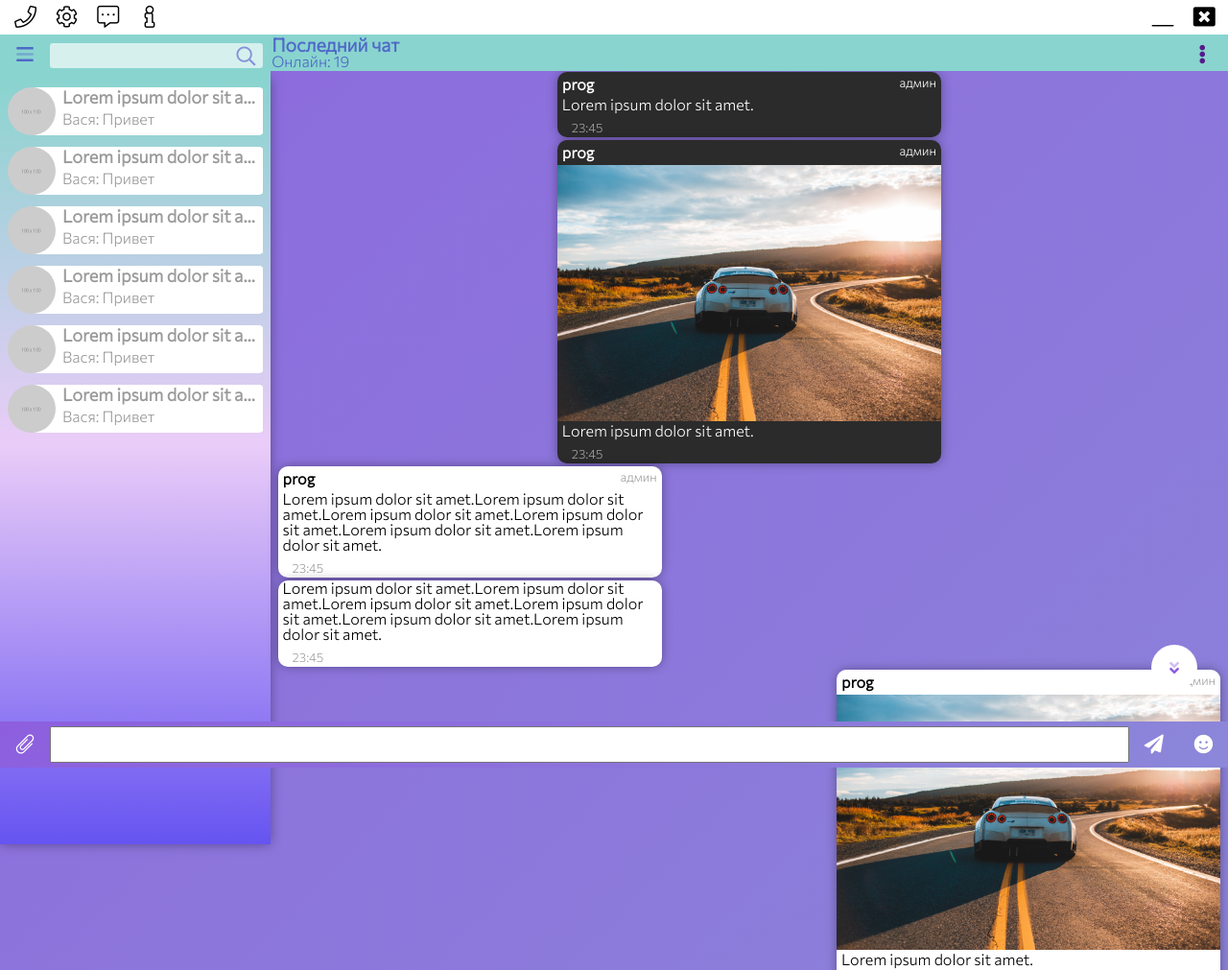
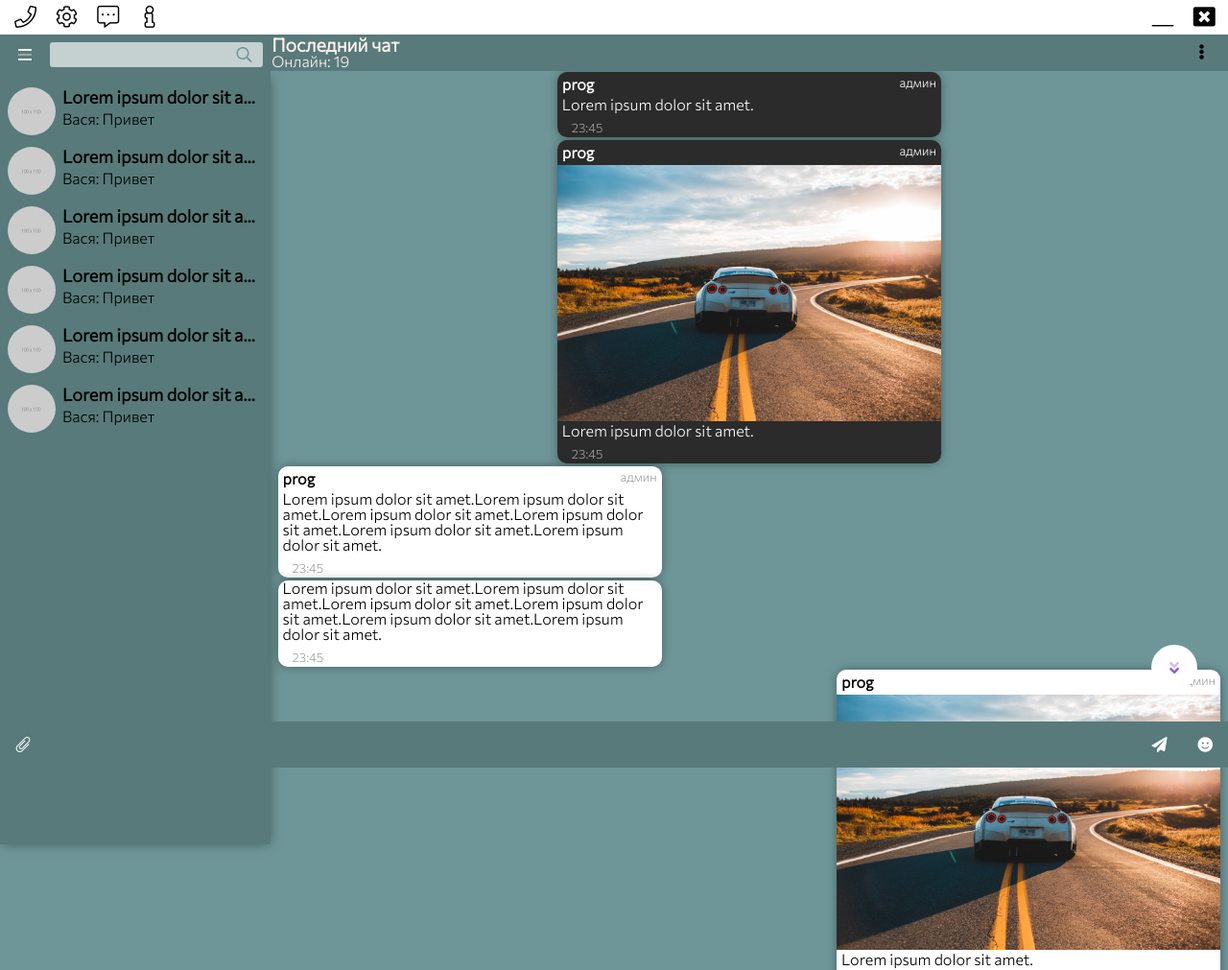
Before and after one commit to Galionix/electron_Call-Help, an Electron app: page src/chat.html in a window 1280 px wide. Shown: the top 1011 px of the page at 96% size. Drawn offline with nearby package versions, Linux system fonts and the light colour scheme; no server answers.

Commit message:
started reworking styles

```diff
--- a/main.js
+++ b/main.js
@@ -1,6 +1,6 @@
-const devtools = 0;
+const devtools = 1;
 // const startpage = "index";
-const startpage = "index";
+const startpage = "chat";
 
 const { app, BrowserWindow, ipcMain } = require("electron");
 
--- a/src/chat.html
+++ b/src/chat.html
@@ -74,7 +74,7 @@
             </ul>
 
         </div>
-        <div id="chat_settings" class="grad">
+        <div id="chat_settings" >
 <div class="toprow">
     <div id="chat__name2"></div>
     <div id="more_chat_settings" class="nav__item2">
@@ -90,10 +90,10 @@
         <div id="drag_layer">
             <div id="drag_hint">Перетащите сюда</div>
         </div>
-        <div class="container grad ">
+        <div class="container ">
 
 
-            <div id="menu" class="grad">
+            <div id="menu"  >
 
                 <div id="usersection">
 
@@ -494,7 +494,7 @@
             </a>
         </div>
 
-        <div class="sending__section grad ">
+        <div class="sending__section  ">
             <a href="">
                 <i class="fal fa-paperclip"></i></a>
             <textarea name="message_text" id="message_text" cols="30" rows="2"></textarea>
--- a/src/styles/scss/_reset.scss
+++ b/src/styles/scss/_reset.scss
@@ -45,3 +45,6 @@ table {
   border-collapse: collapse;
   border-spacing: 0;
 }
+:any-link {
+  color: initial;
+}
--- a/src/styles/scss/chat.scss
+++ b/src/styles/scss/chat.scss
@@ -2,8 +2,20 @@
 @import "reset";
 @import "messages_styling";
 $unhover_transition : 300ms;
-$topcolor: #89d4cf;
-$ontopcolor: #3b42c5bb;
+$topcolor: #b1f4cf ;
+
+// $back_primary: #ace0f9;
+// $back_secondary:  #fff1eb;
+$back_primary: #587A7B;
+$back_secondary:  lighten($back_primary, 10%);
+$font_heavy: 600;
+$font_color_primary: #fff1eb;
+$font_color_secondary: $back_secondary;
+$side_gradient: linear-gradient( #fff1eb 0%, #ace0f9 100%);
+// $side_gradient: linear-gradient(315deg, #9890e3 0%, #b1f4cf 100%);
+// background-image:
+
+// $ontopcolor: white;
 // $topcolor: #93c3f0;
 
 body::-webkit-scrollbar {
@@ -15,7 +27,7 @@ body::-webkit-scrollbar {
     display: flex;
     flex-direction: row;
     position: relative;
-
+    background-color: $back_secondary;
 }
 
 .chat__body {
@@ -27,6 +39,8 @@ body::-webkit-scrollbar {
 }
 
 #menu {
+  background-color: $font_color_secondary;
+
     // display: none;
     // padding: 0.5rem;
     position: absolute;
@@ -55,7 +69,6 @@ body::-webkit-scrollbar {
     height: calc(100vh - 2.2rem);
     border-radius: 0;
     box-shadow: 0px 0px 12px -1px rgba(0, 0, 0, 0.41);
-
 }
 
 #options {
@@ -66,7 +79,7 @@ body::-webkit-scrollbar {
         width: 100%;
         height: 100%;
         // color: #8d5bdf;
-        color: $ontopcolor;
+        color: $font_color_primary;
     }
 
     display: flex;
@@ -82,7 +95,8 @@ body::-webkit-scrollbar {
     padding-bottom: .6rem;
 
 
-    background-color: $topcolor;
+    background-color: $back_primary;
+
 
     //searchback
     // background-image: linear-gradient(to top, #a8edea 0%, #fed6e3 100%);
@@ -103,7 +117,7 @@ body::-webkit-scrollbar {
             left: calc(22vw - 2.2rem);
             top: .8rem;
             // color: gray;
-            color: #3b42c588;
+            color: $font_color_secondary;
 
         }
     }
@@ -128,36 +142,34 @@ body::-webkit-scrollbar {
     // z-index: 1;
     // display: block;
     height: 100vh;
-    // background-image: linear-gradient(to top, #bdc2e8 0%, #bdc2e8 1%, #e6dee9 100%);
-    // background-image: linear-gradient(to top, #3b41c5 0%, #a981bb 49%, #3b41c5 100%);
-    // background-image: linear-gradient(-225deg, #5271C4 0%, #B19FFF 48%, #ECA1FE 100%);
-    background-image: linear-gradient($topcolor 0%, #EACCF8 48%, #6654F1 100%);
+
+    // background-image: $side_gradient;
+    background-color: $back_primary;
     // background-color: #8d5bdf;
     //roomlistback
     // left:  -1.2rem;
     top: 5rem;
     // overflow-y: scroll;
 
-    padding-right: 0.5rem;
     -webkit-box-shadow: 0px 0px 12px -1px rgba(0, 0, 0, 0.41);
     -moz-box-shadow: 0px 0px 12px -1px rgba(0, 0, 0, 0.41);
     box-shadow: 0px 0px 12px -1px rgba(0, 0, 0, 0.41);
     position: fixed;
-    width: calc(22vw - 0.5rem);
+    width: calc(22vw );
 }
 
 #chat_settings {
-    display: flex;
     // justify-content: center;
     // align-items: center;
-    position: fixed;
+    display: flex;
+    height: 70vh;
     top: 15vh;
     left: 25vw;
     width: 50vw;
-    height: 70vh;
     z-index: 122;
     padding: 1rem;
-
+    position: fixed;
+  background-color: $font_color_secondary;
     .toprow {
         width: 100%;
         display: flex;
@@ -171,7 +183,7 @@ body::-webkit-scrollbar {
 
         #chat__name2 {
             color: whitesmoke;
-            font-weight: 800;
+            font-weight: $font_heavy;
             margin-right: auto;
         }
         .nav__item2{
@@ -197,7 +209,7 @@ color: white ;
     left: 22vw;
     position: fixed;
     width: 78vw;
-    background-color: $topcolor;
+    background-color: $back_primary;
 
     padding: 0.1rem;
     display: flex;
@@ -209,6 +221,9 @@ color: white ;
         width: 1rem;
         height: 1rem;
         padding-right: 1rem;
+        a i{
+            color: $font_color_primary;
+        }
     }
 
     .left_info {
@@ -221,19 +236,19 @@ color: white ;
         #online_counter {
 
             font-size: 1rem;
-            color: $ontopcolor;
+            color: $font_color_primary;
         }
 
         #chat__name {
             font-size: 1.2rem;
-            font-weight: 800;
+            font-weight: $font_heavy;
         }
     }
 }
 
 .roomname {
     height: 50%;
-    font-weight: 600;
+    font-weight: $font_heavy;
     font-size: large;
     text-overflow: ellipsis;
     overflow: hidden;
@@ -265,10 +280,19 @@ a {
     text-decoration: none;
 }
 
-.roomlistitem:hover>a {
+.roomlistitem:hover {
     // -webkit-box-shadow: 0px 0px 12px -1px rgba(0,0,0,0.41);
     // -moz-box-shadow: 0px 0px 12px -1px rgba(0,0,0,0.41);
-    box-shadow: 25px 0px 20px -1px rgba(0, 0, 0, 0.41);
+    // box-shadow: 25px 0px 20px -1px rgba(0, 0, 0, 0.41);
+    .texts_container{
+        background-color: lighten(  $back_primary,3% );
+
+        .roomname{
+    color: $font_color_primary;
+
+
+}
+    }
 }
 
 @media (max-width: 450px) {
@@ -304,14 +328,11 @@ a {
         justify-content: center;
 
         .texts_container {
-            background-color: transparent;
+            // background-color: transparent;
         }
     }
 
-    .roomlistitem:hover>a {
 
-        box-shadow: none;
-    }
 
     .roomlistitem:hover img {
 
@@ -343,14 +364,14 @@ a {
 .roomlistitem {
     margin-top: 10px;
     //   margin-left: 1.1rem;
-    margin-left: .5rem;
+    padding-left: .5rem;
     //   width: 100%;
 }
 
 
 
 ul>li>a {
-    color: rgb(155, 155, 155);
+    color: $font_color_primary;
     // background-color: #fff;
     display: block;
     height: 52px;
@@ -370,7 +391,7 @@ ul>li>a {
     height: 50px;
     z-index: -1;
     padding-left: 2rem;
-    background-color: #fff;
+    // background-color: #fff;
     width: calc(22vw - 4.5rem);
     border-radius: 5px;
 }
@@ -407,35 +428,6 @@ body {
 }
 
 
-.grad {
-
-    background-color: rgba(0, 0, 0, 0.308);
-    color: rgb(238, 238, 238);
-    /*border: 1px solid;*/
-
-    -webkit-transition: font-size 0.3s ease, background-color 0.3s ease;
-    -moz-transition: font-size 0.3s ease, background-color 0.3s ease;
-    -o-transition: font-size 0.3s ease, background-color 0.3s ease;
-    -ms-transition: font-size 0.3s ease, background-color 0.3s ease;
-    transition: font-size 0.3s ease, background-color 0.3s ease;
-
-    color: #000;
-    font-size: 20px;
-    background: #f6f6f6;
-
-    background-size: 400% 400%;
-
-
-    background-color: #89d4cf;
-    background-image: linear-gradient(315deg, #89d4cf 0%, #8d5bdf 74%);
-
-
-
-    animation: gradient 50s ease infinite;
-    border-radius: 10px;
-
-}
-
 @keyframes gradient {
     0% {
         background-position: 0% 50%;
@@ -449,6 +441,37 @@ body {
         background-position: 0% 50%;
     }
 }
+
+.grad {
+
+    // background-color: rgba(0, 0, 0, 0.308);
+    color: rgb(238, 238, 238);
+    /*border: 1px solid;*/
+
+    -webkit-transition: font-size 0.3s ease, background-color 0.3s ease;
+    -moz-transition: font-size 0.3s ease, background-color 0.3s ease;
+    -o-transition: font-size 0.3s ease, background-color 0.3s ease;
+    -ms-transition: font-size 0.3s ease, background-color 0.3s ease;
+    transition: font-size 0.3s ease, background-color 0.3s ease;
+
+    color: #000;
+    font-size: 20px;
+    background: $back_secondary;
+
+    background-size: 100% 100%;
+
+
+    // background-color: #89d4cf;
+    // background-image: $side_gradient;
+    // background-image: linear-gradient(315deg, #89d4cf 0%, #8d5bdf 74%);
+    background-position: 0% 50%;
+
+
+    // animation: gradient 5s ease infinite;
+    border-radius: 10px;
+
+}
+
 
 .mynav {
     position: fixed;
@@ -528,9 +551,6 @@ body {
             }
 
 
-            // color: cornflowerblue;
-
-            //  &:hover i { }
         }
     }
 }
@@ -541,7 +561,7 @@ body {
 
 .sending__section {
     justify-content: space-between;
-
+    background-color: $back_primary;
     textarea {
         font-family: inherit;
         outline: none;
@@ -560,15 +580,16 @@ body {
         padding: 1rem;
     }
 
-    .fa-paperclip {
-        // margin-left: 70px;
-    }
+
 
     #message_text {
         resize: none;
         height: 2rem;
         width: 100%;
         font-size: inherit;
+        background-color: inherit;
+        border: 0;
+
     }
 
     a {
```
Also changed, not shown: src/styles/css/chat.css, src/styles/css/index.css, 2 other files.
